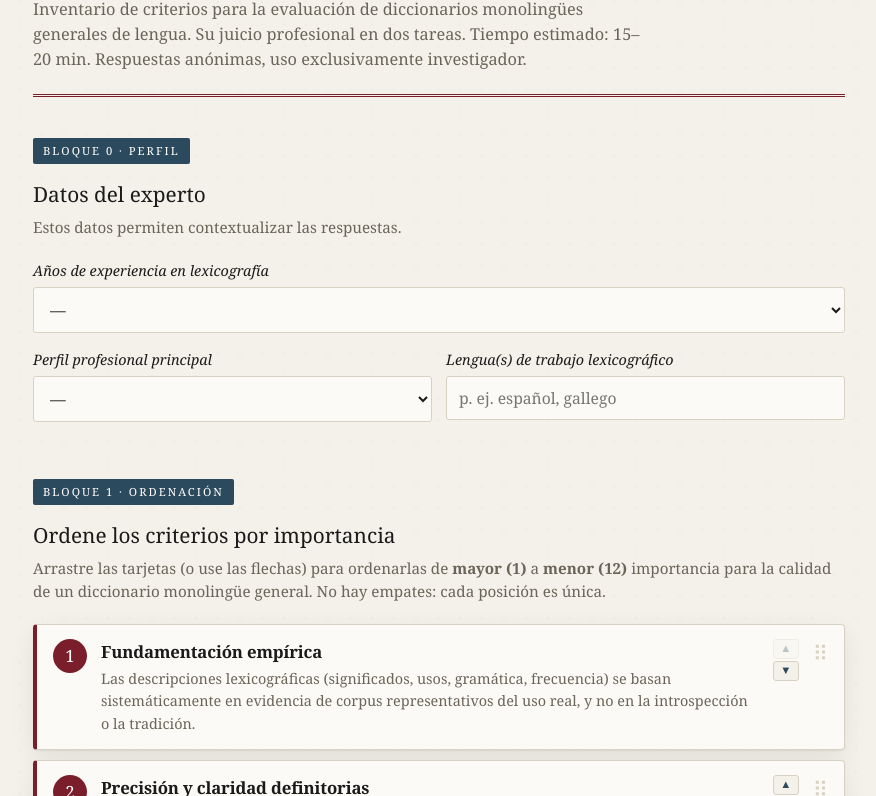
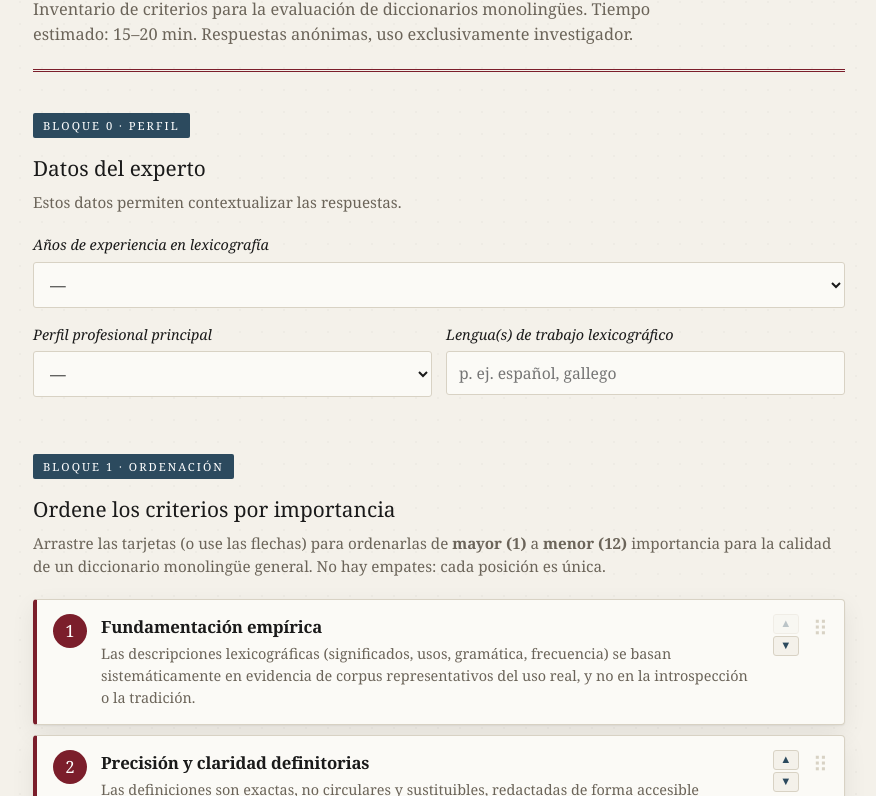
Before and after one commit to ivanarias98/quality_dictionaries, a plain HTML site: page index.html in a window 1280 px wide. Shown: the part 131-927 px from the top of the page, without its empty margins (201-1077 px from the left). Drawn offline with Linux system fonts and the light colour scheme.

Commit message:
Update index.html

```diff
--- a/index.html
+++ b/index.html
@@ -105,7 +105,7 @@
   <header>
     <div class="kicker">Instituto da Lingua Galega · USC</div>
     <h1>Criterios de calidad <em>lexicográfica</em></h1>
-    <p class="sub">Inventario de criterios para la evaluación de diccionarios monolingües generales de lengua. Su juicio profesional en dos tareas. Tiempo estimado: 15–20 min. Respuestas anónimas, uso exclusivamente investigador.</p>
+    <p class="sub">Inventario de criterios para la evaluación de diccionarios monolingües. Tiempo estimado: 15–20 min. Respuestas anónimas, uso exclusivamente investigador.</p>
   </header>
 
   <!-- BLOQUE 0 -->
```
